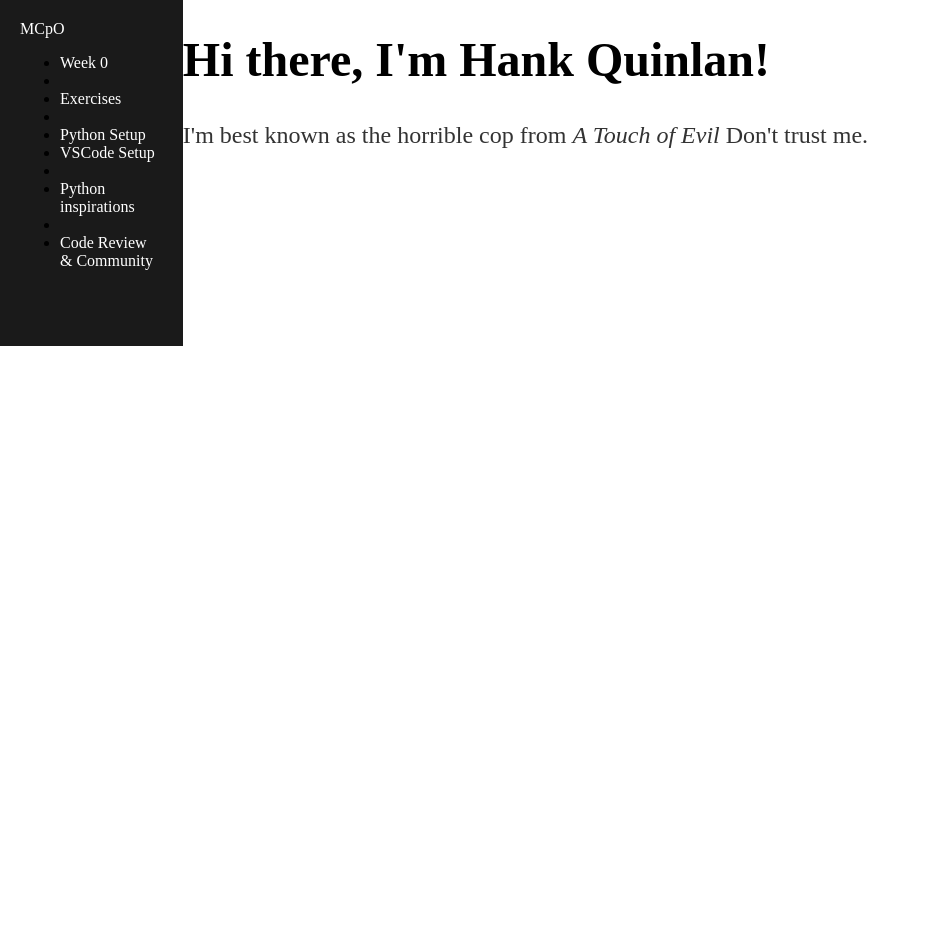
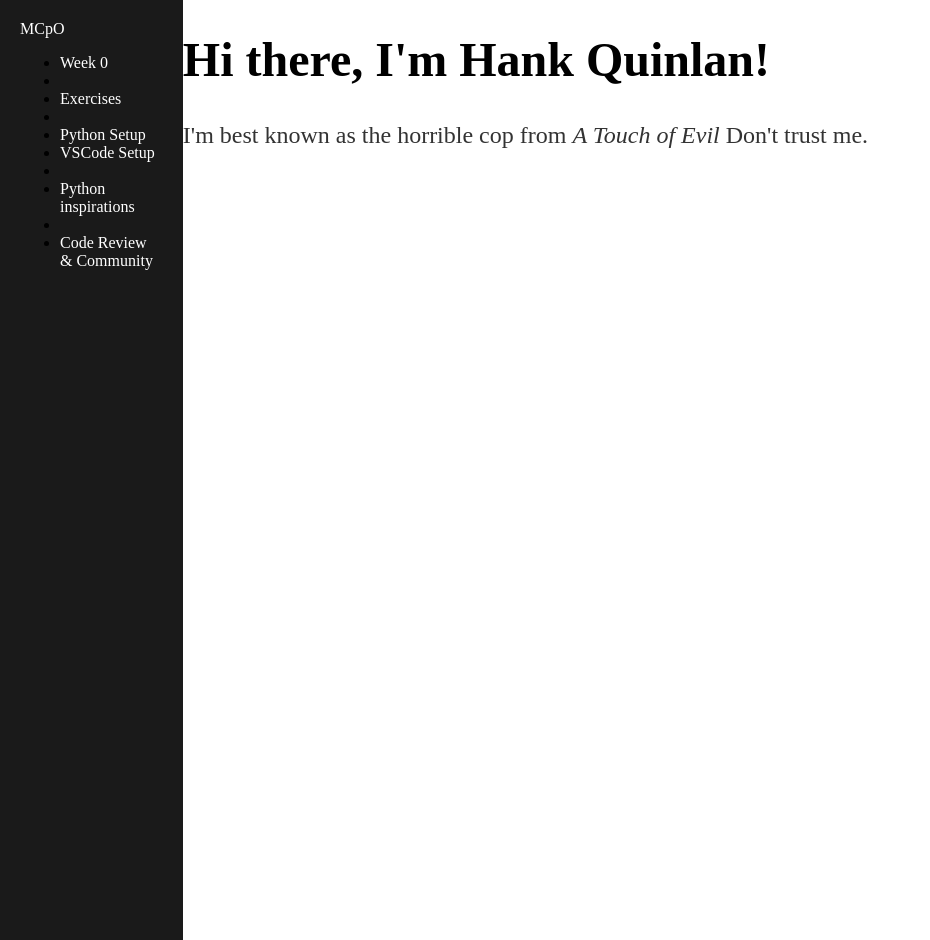
Before and after one commit to mcpo19/mcpo19_backup, a Jekyll site: the page built from index.html, in a window 1280 px wide. Shown: the whole page, without its empty margins (0-930 px from the left). Built offline with Jekyll 4.4.1, drawn with Linux system fonts in a browser that asks for light colours; before the commit the page ends 900 px from its top, so only the background shows below that.

Commit message:
Update main.css

```diff
--- a/css/main.css
+++ b/css/main.css
@@ -1,14 +1,12 @@
 body {
     margin: 0;
-    width: 100%;
     font-family: 'Gotham', 'Avenir Next', 'Sans-Serif';
     display: grid;
     grid-template-columns: 1fr 6fr;
+    height: 100vh;
+    width: 100vw;
 }
 #sidenav {
-/*     position: fixed;
-    top: 0;
-    left: 0; */
     height: 100%;
     background-color: #1a1a1a;
     padding: 20px;
```
